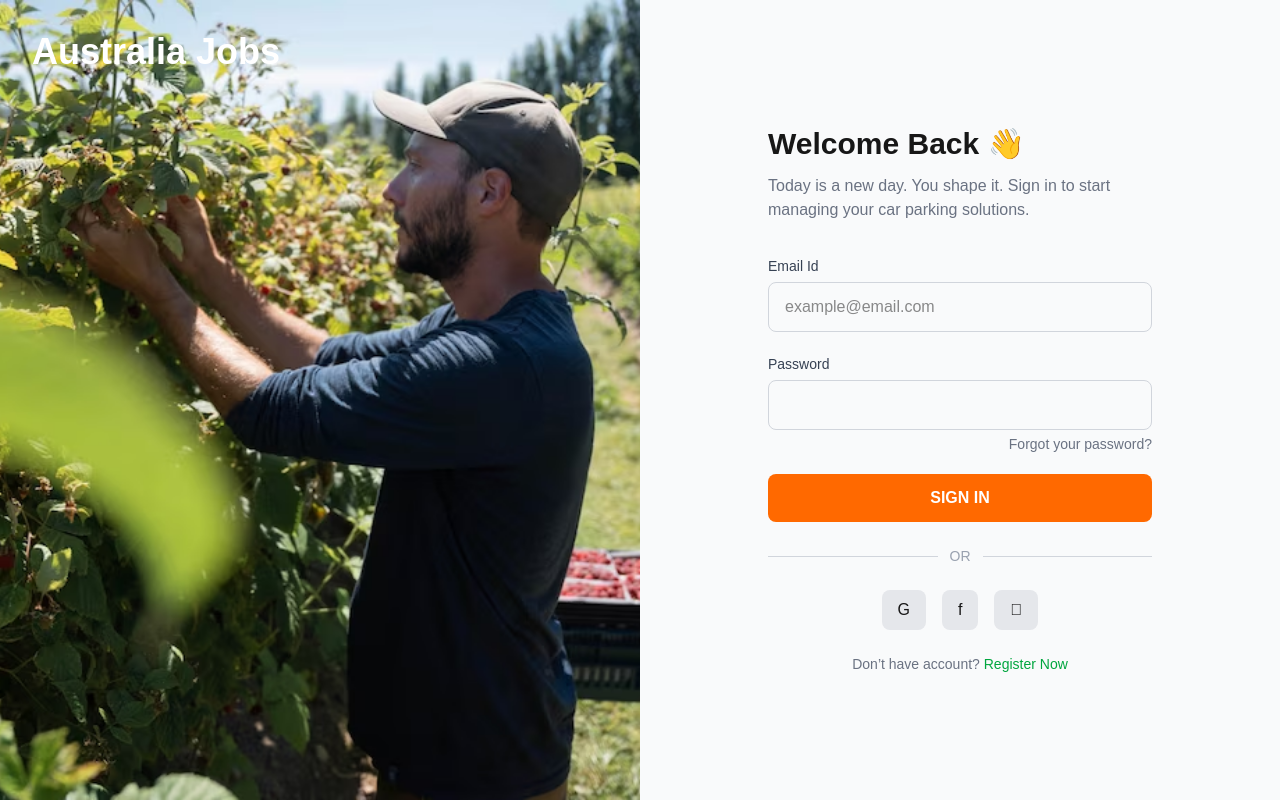
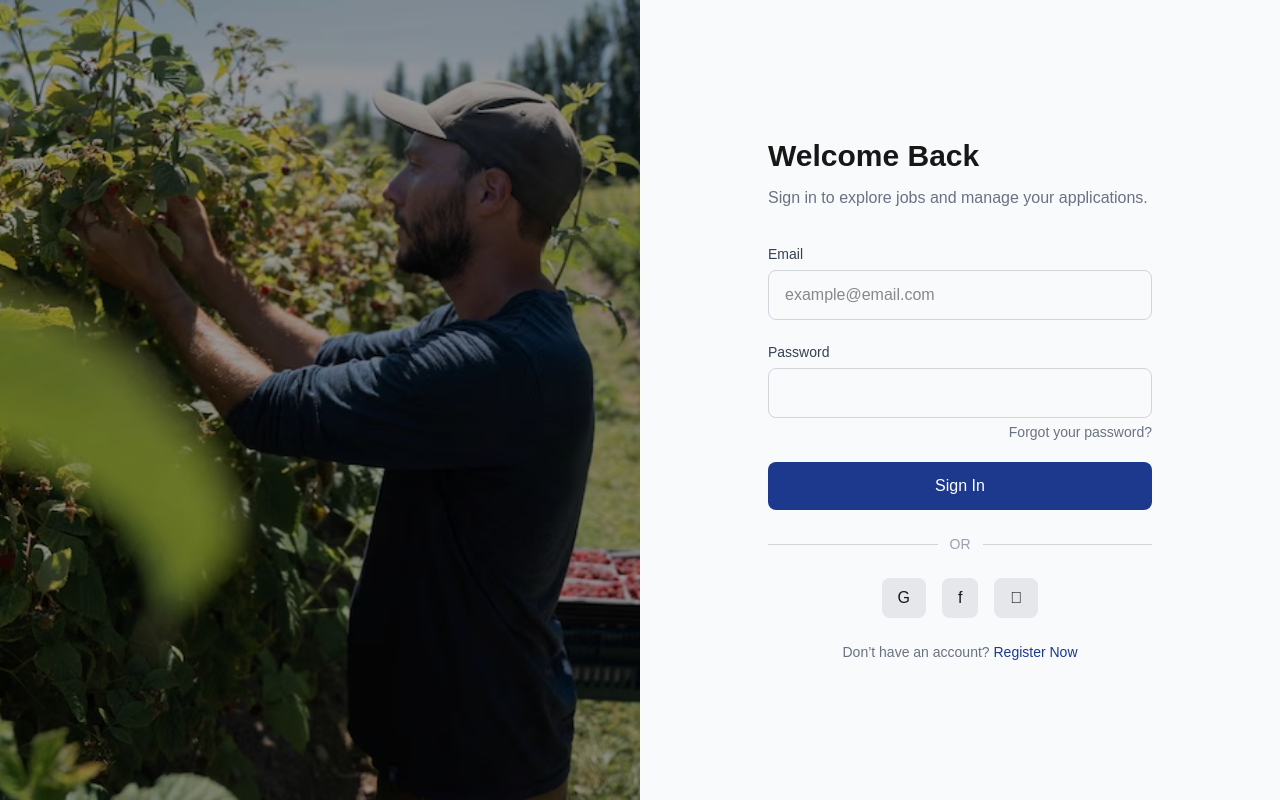
Before and after one commit to park-sueun/88days-jobs-au-frontend, a Next.js app: page /auth/signin in a window 1280 px wide. Built offline with nearby package versions, Linux system fonts and the light colour scheme; no server answers.

Commit message:
SignIn, Signup UI 변경

```diff
--- a/src/app/auth/signin/page.tsx
+++ b/src/app/auth/signin/page.tsx
@@ -8,7 +8,6 @@ import { useAuthStore } from "@/store/authStore";
 import { useRouter } from "next/navigation";
 
 export default function SigninPage() {
-
   const router = useRouter();
 
   const setToken = useAuthStore((state) => state.setToken);
@@ -20,21 +19,19 @@ export default function SigninPage() {
   const handleSubmit = async (e: React.FormEvent) => {
     e.preventDefault();
 
-      // 1. 로그인
+    try {
       const res = await login({ email, password });
-
-      // 2. 토큰 저장
       const token = res.accessToken;
       setToken(token);
 
-      // 3. 유저 조회
       const user = await getMe();
-
-      // 4. 유저 저장
       setUser(user);
 
-      // 5. 메인 이동
       router.push("/");
+    } catch (err) {
+      console.error(err);
+      alert("Login failed");
+    }
   };
 
   return (
@@ -43,36 +40,40 @@ export default function SigninPage() {
       <div className="relative hidden w-1/2 lg:block">
         <Image
           src="/login-bg.jpg"
-            alt="farming"
+          alt="signup background"
           fill
           className="object-cover"
         />
 
-          <div className="absolute top-8 left-8 text-white text-4xl font-bold">
-            Australia Jobs
+        {/* overlay */}
+        <div className="absolute inset-0 bg-black/40" />
+
+        {/* branding */}
+        <div className="absolute top-8 left-8 text-white">
+          <h1 className="text-4xl font-bold">{/* Australia Jobs */}</h1>
+          <p className="mt-2 text-sm text-gray-200">
+            {/* Find farms, factories, and opportunities across Australia */}
+          </p>
         </div>
       </div>
 
       {/* RIGHT LOGIN SECTION */}
       <div className="flex w-full lg:w-1/2 items-center justify-center bg-gray-50">
         <div className="w-full max-w-md px-8">
-            <h1 className="text-3xl font-semibold mb-3">Welcome Back 👋</h1>
+          <h1 className="text-3xl font-semibold mb-3">Welcome Back</h1>
 
           <p className="text-gray-500 mb-8">
-              Today is a new day. You shape it. Sign in to start managing your
-              car parking solutions.
+            Sign in to explore jobs and manage your applications.
           </p>
 
           <form onSubmit={handleSubmit} className="space-y-5">
             {/* EMAIL */}
             <div>
-                <label className="text-sm font-medium text-gray-700">
-                  Email Id
-                </label>
+              <label className="text-sm font-medium text-gray-700">Email</label>
 
               <input
                 type="email"
-                  className="mt-1 w-full rounded-lg border border-gray-300 px-4 py-3 focus:outline-none focus:ring-2 focus:ring-orange-500"
+                className="mt-1 w-full rounded-lg border border-gray-300 px-4 py-3 focus:outline-none focus:ring-2 focus:ring-blue-900"
                 placeholder="example@email.com"
                 value={email}
                 onChange={(e) => setEmail(e.target.value)}
@@ -87,12 +88,12 @@ export default function SigninPage() {
 
               <input
                 type="password"
-                  className="mt-1 w-full rounded-lg border border-gray-300 px-4 py-3 focus:outline-none focus:ring-2 focus:ring-orange-500"
+                className="mt-1 w-full rounded-lg border border-gray-300 px-4 py-3 focus:outline-none focus:ring-2 focus:ring-blue-900"
                 value={password}
                 onChange={(e) => setPassword(e.target.value)}
               />
 
-                <div className="text-right mt-1 text-sm text-gray-500">
+              <div className="text-right mt-1 text-sm text-gray-500 cursor-pointer hover:underline">
                 Forgot your password?
               </div>
             </div>
@@ -100,9 +101,9 @@ export default function SigninPage() {
             {/* LOGIN BUTTON */}
             <button
               type="submit"
-                className="w-full bg-orange-500 hover:bg-orange-600 text-white font-semibold py-3 rounded-lg transition"
+              className="w-full bg-blue-900 hover:bg-blue-950 text-white py-3 rounded-lg transition"
             >
-                SIGN IN
+              Sign In
             </button>
           </form>
 
@@ -115,20 +116,28 @@ export default function SigninPage() {
 
           {/* SOCIAL LOGIN */}
           <div className="flex justify-center gap-4">
-              <button className="bg-gray-200 px-4 py-2 rounded-lg">G</button>
+            <button className="bg-gray-200 px-4 py-2 rounded-lg hover:bg-gray-300 transition">
+              G
+            </button>
 
-              <button className="bg-gray-200 px-4 py-2 rounded-lg">f</button>
+            <button className="bg-gray-200 px-4 py-2 rounded-lg hover:bg-gray-300 transition">
+              f
+            </button>
 
-              <button className="bg-gray-200 px-4 py-2 rounded-lg"></button>
+            <button className="bg-gray-200 px-4 py-2 rounded-lg hover:bg-gray-300 transition">
+              
+            </button>
           </div>
 
           {/* SIGNUP */}
           <p className="text-center text-sm text-gray-500 mt-6">
-              Don’t have account?{" "}
-              <a href="/auth/signup" className="text-green-600 cursor-pointer">
+            Don’t have an account?{" "}
+            <a
+              href="/auth/signup"
+              className="text-blue-900 font-medium hover:underline"
+            >
               Register Now
             </a>
-              {/* <span className="text-green-600 cursor-pointer">Register Now</span> */}
           </p>
         </div>
       </div>
--- a/src/app/auth/signup/page.tsx
+++ b/src/app/auth/signup/page.tsx
@@ -14,7 +14,7 @@ export default function SignupPage() {
         />
 
         <div className="absolute top-8 left-8 text-white text-4xl font-bold">
-          carparkly
+          {/* carparkly */}
         </div>
       </div>
 
--- a/src/domains/auth/components/SignupForm.tsx
+++ b/src/domains/auth/components/SignupForm.tsx
@@ -74,7 +74,7 @@ export default function SignupForm() {
               name="email"
               placeholder="Email"
               type="email"
-              className="mt-1 w-full rounded-lg border border-gray-300 px-4 py-3 focus:outline-none focus:ring-2 focus:ring-orange-500"
+              className="mt-1 w-full rounded-lg border border-gray-300 px-4 py-3 focus:outline-none focus:ring-2 focus:ring-blue-900"
               value={form.email}
               onChange={handleChange}
             />
@@ -90,7 +90,7 @@ export default function SignupForm() {
               name="password"
               type="password"
               placeholder="Password"
-              className="mt-1 w-full rounded-lg border border-gray-300 px-4 py-3 focus:outline-none focus:ring-2 focus:ring-orange-500"
+              className="mt-1 w-full rounded-lg border border-gray-300 px-4 py-3 focus:outline-none focus:ring-2 focus:ring-blue-900"
               value={form.password}
               onChange={handleChange}
             />
@@ -106,7 +106,7 @@ export default function SignupForm() {
               name="firstName"
               placeholder="First Name"
               type="text"
-              className="mt-1 w-full rounded-lg border border-gray-300 px-4 py-3 focus:outline-none focus:ring-2 focus:ring-orange-500"
+              className="mt-1 w-full rounded-lg border border-gray-300 px-4 py-3 focus:outline-none focus:ring-2 focus:ring-blue-900"
               value={form.firstName}
               onChange={handleChange}
             />
@@ -122,7 +122,7 @@ export default function SignupForm() {
               name="lastName"
               placeholder="Last Name"
               type="text"
-              className="mt-1 w-full rounded-lg border border-gray-300 px-4 py-3 focus:outline-none focus:ring-2 focus:ring-orange-500"
+              className="mt-1 w-full rounded-lg border border-gray-300 px-4 py-3 focus:outline-none focus:ring-2 focus:ring-blue-900"
               value={form.lastName}
               onChange={handleChange}
             />
@@ -138,7 +138,7 @@ export default function SignupForm() {
               name="role"
               value={form.role}
               onChange={handleRoleChange}
-              className="mt-1 w-full rounded-lg border border-gray-300 px-4 py-3 focus:outline-none focus:ring-2 focus:ring-orange-500"
+              className="mt-1 w-full rounded-lg border border-gray-300 px-4 py-3 focus:outline-none focus:ring-2 focus:ring-blue-900"
             >
               <option value={USER_ROLE.WORKER}>Worker</option>
               <option value={USER_ROLE.EMPLOYER}>Employer</option>
@@ -148,7 +148,7 @@ export default function SignupForm() {
           <button
             type="submit"
             disabled={loading}
-            className="w-full bg-orange-500 hover:bg-orange-600 text-white font-semibold py-3 rounded-lg transition"
+            className="w-full bg-blue-900 hover:bg-blue-950 text-white font-semibold py-3 rounded-lg transition"
           >
             {loading ? "Signing up..." : "Signup"}
           </button>
@@ -160,7 +160,7 @@ export default function SignupForm() {
         >
           <button
             onClick={() => router.push("/auth/signin")}
-            className="w-full bg-orange-500 hover:bg-orange-600 text-white py-3 rounded-lg"
+            className="w-full bg-blue-900 hover:bg-blue-950 text-white py-3 rounded-lg"
           >
             Go to Sign In
           </button>
```
Lines whose indentation alone changed are shown as unchanged.
